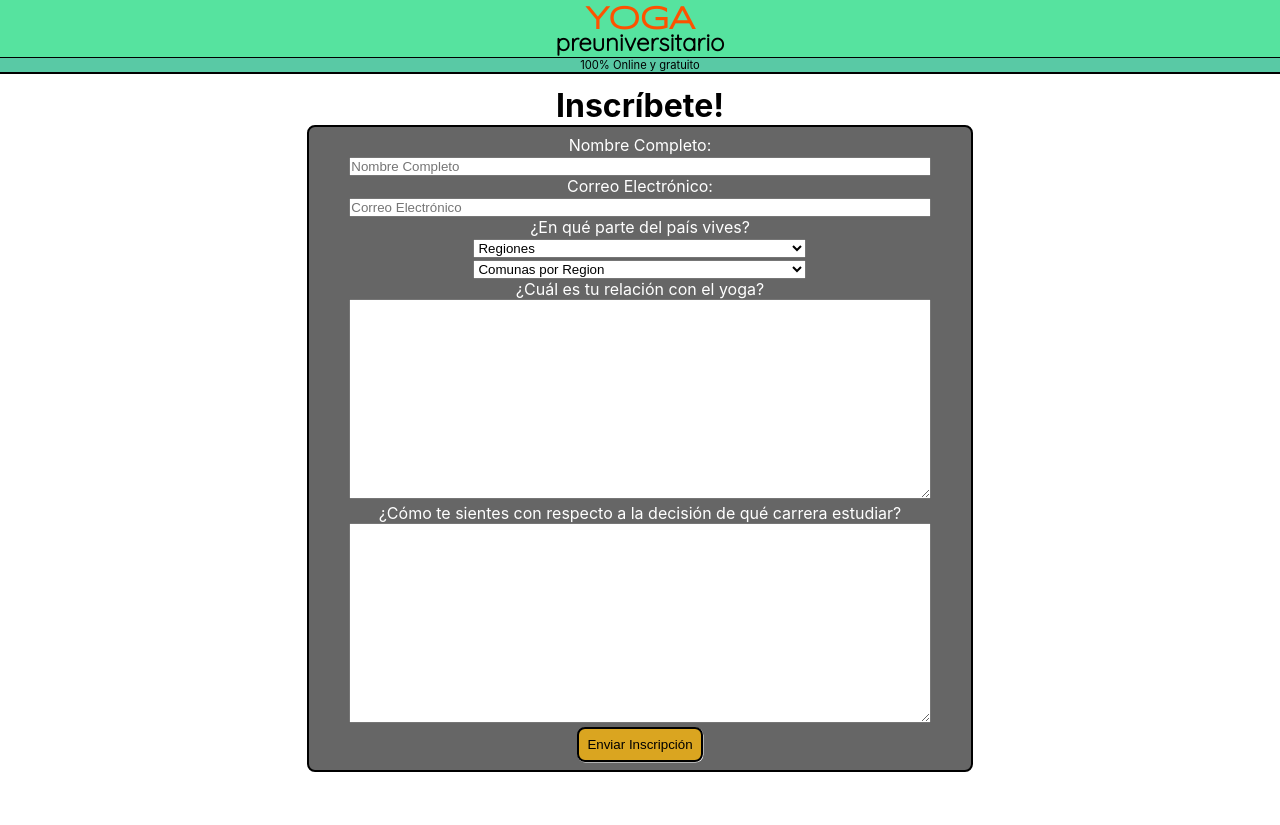
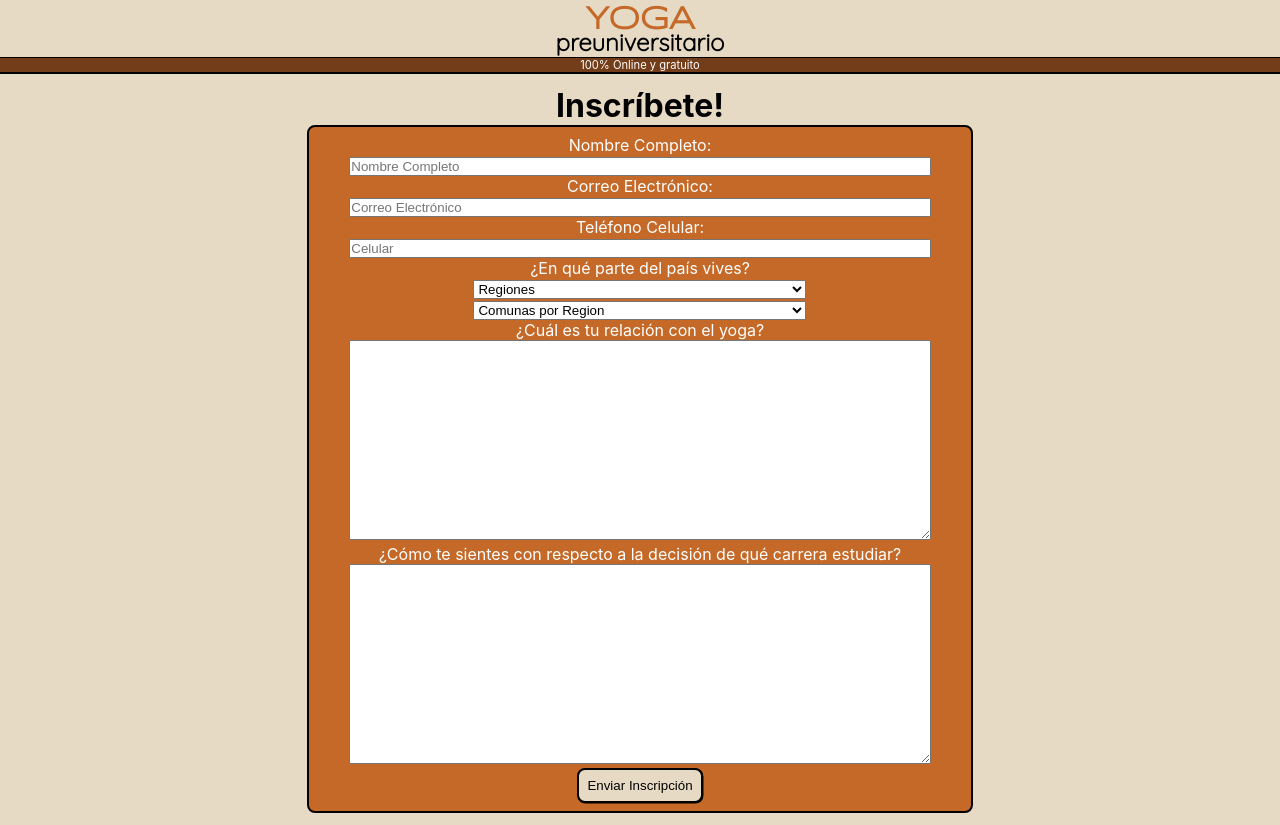
Before and after one commit to jpfraneto/preuniversitario-yoga, a Next.js app: page /inscripciones in a window 1280 px wide. Built offline with nearby package versions, Linux system fonts and the light colour scheme.

Commit message:
another deploy

```diff
--- a/components/NavBottom.module.css
+++ b/components/NavBottom.module.css
@@ -3,6 +3,7 @@
   position: fixed;
   bottom: 0;
   text-align: center;
-  background-color: var(--five);
+  background-color: var(--one);
+  border-top: 1px solid black;
   margin: 0;
 }
--- a/components/Navbar.module.css
+++ b/components/Navbar.module.css
@@ -3,6 +3,7 @@
   background-color: var(--two);
   height: 58px;
   border-bottom: 1px solid black;
+  cursor: pointer;
 }
 
 .navContainer h1 {
@@ -25,7 +26,8 @@
 .secondNav {
   width: 100%;
   text-align: center;
-  background-color: var(--four);
+  color: white;
+  background-color: var(--three);
   border-bottom: 2px solid black;
   font-size: 0.7rem;
 }
--- a/pages/inscripciones.js
+++ b/pages/inscripciones.js
@@ -21,6 +21,7 @@ const Inscripcion = () => {
         comuna: e.target.comuna.value,
         relacion: e.target.relacion.value,
         carrera: e.target.carrera.value,
+        telefono: e.target.telefono.value,
       }),
     };
     const response = await fetch(`/api/inscripcion`, reqParams);
@@ -64,6 +65,15 @@ const Inscripcion = () => {
                   type='email'
                   name='email'
                   placeholder='Correo Electrónico'
+                  required
+                />
+              </div>
+              <div>
+                <label>Teléfono Celular:</label>
+                <input
+                  type='tel'
+                  name='telefono'
+                  placeholder='Celular'
                   required
                 />
               </div>
--- a/pages/jp.js
+++ b/pages/jp.js
@@ -1,6 +1,7 @@
 import React from 'react';
 import Image from 'next/image';
 import styles from '../styles/Jp.module.css';
+import Link from 'next/link';
 
 const Jp = () => {
   return (
@@ -47,6 +48,9 @@ const Jp = () => {
         y ser nuestra mejor versión.
       </p>
       <p>Nos vemos el 18 de mayo cuando comience este viaje.</p>
+      <Link href='/inscripciones'>
+        <a className={styles.inscripcionBtn}>Inscribirme</a>
+      </Link>
     </div>
   );
 };
--- a/styles/Inscripcion.module.css
+++ b/styles/Inscripcion.module.css
@@ -11,7 +11,7 @@
   width: 90%;
   margin: 0 auto;
   border: solid black 2px;
-  background-color: rgba(0, 0, 0, 0.6); /* Black w/opacity/see-through */
+  background-color: var(--one); /* Black w/opacity/see-through */
   color: white;
   padding: 8px;
 }
@@ -40,9 +40,15 @@
 }
 
 .inscripcionForm button {
-  background-color: goldenrod;
+  background-color: var(--two);
   border: solid black 2px;
   padding: 8px;
   border-radius: 8px;
-  box-shadow: white 0.5px 0.5px;
+  box-shadow: black 0.5px 0.5px;
+  cursor: pointer;
 }
+
+.inscripcionForm button:hover {
+  filter: brightness(85%);
+  box-shadow: black 1px 1px;
+}
--- a/styles/globals.css
+++ b/styles/globals.css
@@ -1,9 +1,9 @@
 @import url('https://fonts.googleapis.com/css2?family=Quicksand:wght@300&family=Syncopate&display=swap');
 
 :root {
-  --one: #fd5200;
-  --two: #56e39f;
-  --three: #465775;
+  --one: #c56928;
+  --two: #e6dac5;
+  --three: #743d19;
   --four: #59c9a5;
   --five: #5b6c5d;
 }
@@ -12,6 +12,7 @@ html,
 body {
   padding: 0;
   margin: 0;
+  background-color: var(--two);
   font-family: -apple-system, BlinkMacSystemFont, Segoe UI, Roboto, Oxygen,
     Ubuntu, Cantarell, Fira Sans, Droid Sans, Helvetica Neue, sans-serif;
 }
```
Also changed, not shown: styles/Home.module.css (+6 -1 lines), styles/Jp.module.css (+12 -0 lines).
